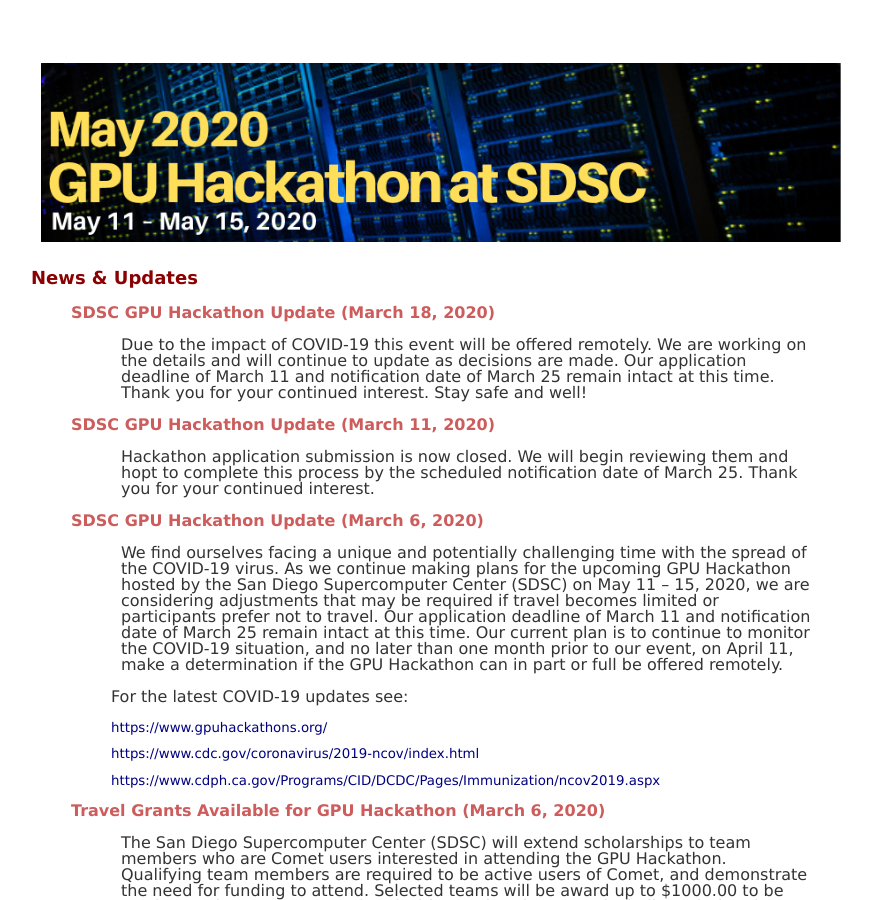
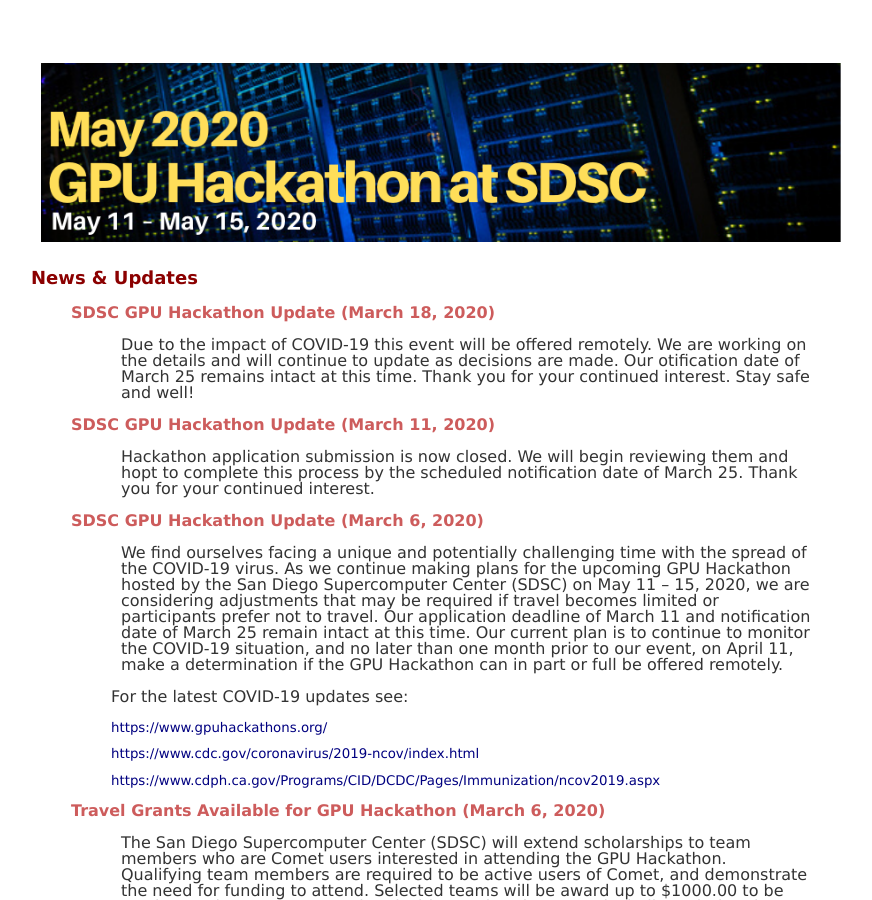
Before and after one commit to sdsc-hpc-training/sdsc-hpc-training.github.io, a Jekyll site: the page built from gpuhackathon/index.html, in a window 1280 px wide and 900 px high. Shown: the whole window, without its empty margins (199-1071 px from the left). Built offline with Jekyll 4.4.1, drawn with Linux system fonts in a browser that asks for light colours.

Commit message:
Update index.html

```diff
--- a/gpuhackathon/index.html
+++ b/gpuhackathon/index.html
@@ -15,15 +15,14 @@
 <p class="newsitem">SDSC GPU Hackathon Update (March 18, 2020)</p>
 <p id="paral">Due to the impact of COVID-19 this event will be offered remotely.
 We are working on the details and will continue to update as decisions are made.
-Our application deadline of March 11 and notification date of March 25 remain
-intact at this time.  Thank you for your continued interest.  Stay safe and well!
+Our otification date of March 25 remains intact at this time.
+Thank you for your continued interest.  Stay safe and well!
 </p>
 <p class="newsitem">SDSC GPU Hackathon Update (March 11, 2020)</p>
 <p id="paral">Hackathon application submission is now closed. We will begin reviewing
 them and hopt to complete this process by the scheduled notification date of March 25.
 Thank you for your continued interest.
 </p>
-
 <p class="newsitem">SDSC GPU Hackathon Update (March 6, 2020)</p>
 <p id="paral">We find ourselves facing a unique and potentially challenging time with the spread of the COVID-19 virus.
 As we continue making plans for the upcoming GPU Hackathon hosted by the San Diego Supercomputer Center
```
